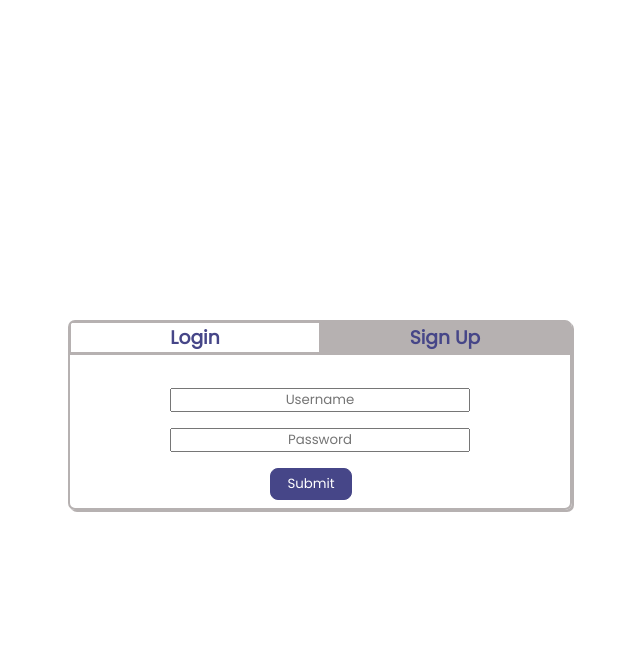
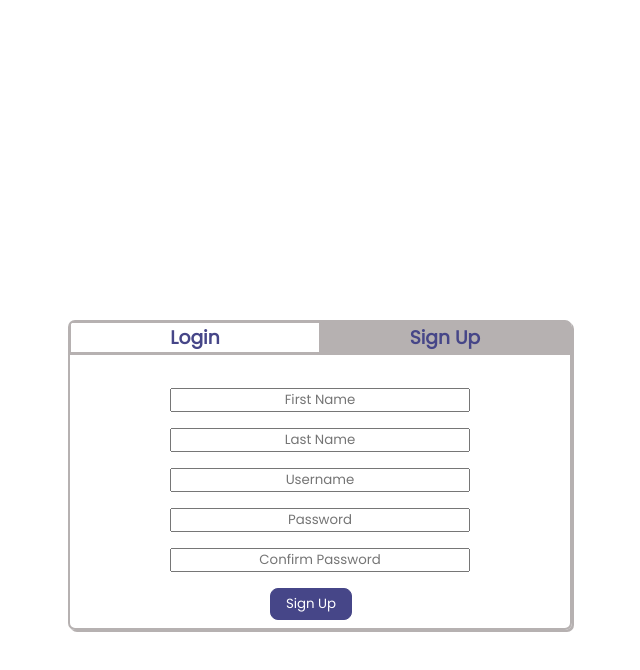
Before and after one commit to rahulkumarravindran/stock-trader, a React (Create React App) app: page /login in a window 1280 px wide. Both pictures are taken after a click on the element "Sign Up". Shown: the top 670 px of the page, without its empty margins (252-892 px from the left). Built offline with nearby package versions, Linux system fonts and the light colour scheme.

Commit message:
Update login.js

```diff
--- a/src/components/login.js
+++ b/src/components/login.js
@@ -30,9 +30,16 @@ const Login = (props) => {
     <div className="BottomDiv">
         <br></br>
         <form>
+            {!props.loginFlag ? <>
+            <input type='text' id="FirstName" placeholder="First Name"></input>
+            <input type='text' id="LastName" placeholder="Last Name"></input>
+            </> : <></>}
             <input type='text' id="LoginUsername" placeholder="Username"></input>
             <input type='text' id='LoginPassword' placeholder='Password'></input>
-            <input className='LoginSubmit' type='submit'></input>
+            {!props.loginFlag ? <>
+            <input type='text' id='ConfirmPassword' placeholder='Confirm Password'></input>
+            </> : <></>}
+            <input className='LoginSubmit' type='submit' value={props.loginFlag ? 'Login' : 'Sign Up'}></input>
         </form>
     </div>
     </div>
```
